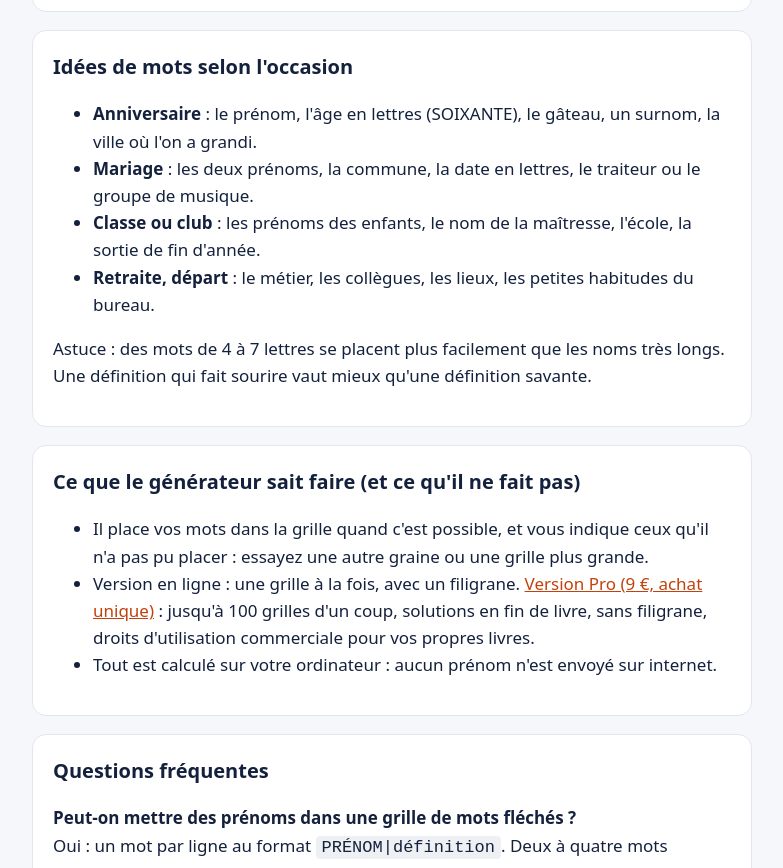
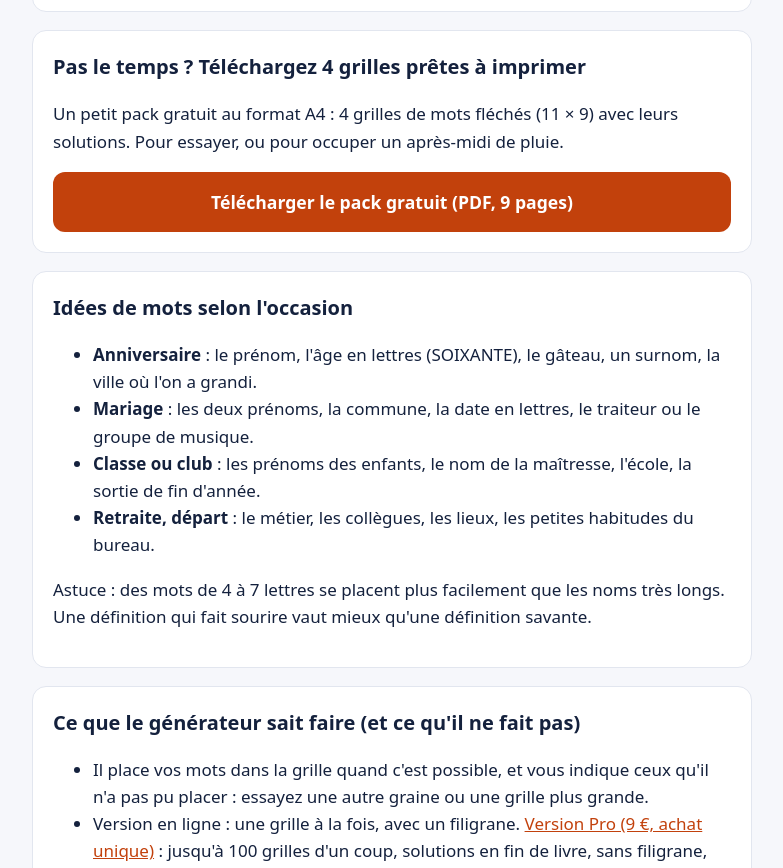
Before and after one commit to rfkbzz/inble-outils, a plain HTML site: page mots-fleches-personnalises.html in a window 1280 px wide. Shown: the part 634-1502 px from the top of the page, without its empty margins (248-1031 px from the left). Drawn offline with Linux system fonts and the light colour scheme.

Commit message:
CODA : pack gratuit mots fleches + encart (mots-fleches-personnalises.html)

```diff
--- a/mots-fleches-personnalises.html
+++ b/mots-fleches-personnalises.html
@@ -41,6 +41,12 @@ a{color:var(--acc)}footer{padding:20px 0 40px;color:var(--mut);font-size:.85rem}
 </section>
 
 <section class="card">
+<h2>Pas le temps ? Téléchargez 4 grilles prêtes à imprimer</h2>
+<p>Un petit pack gratuit au format A4 : 4 grilles de mots fléchés (11 × 9) avec leurs solutions. Pour essayer, ou pour occuper un après-midi de pluie.</p>
+<a class="cta" href="mots-fleches-pack-gratuit.pdf">Télécharger le pack gratuit (PDF, 9 pages)</a>
+</section>
+
+<section class="card">
 <h2>Idées de mots selon l'occasion</h2>
 <ul>
 <li><strong>Anniversaire</strong> : le prénom, l'âge en lettres (SOIXANTE), le gâteau, un surnom, la ville où l'on a grandi.</li>
```
